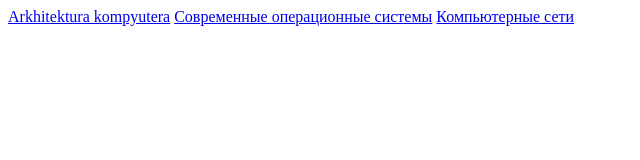
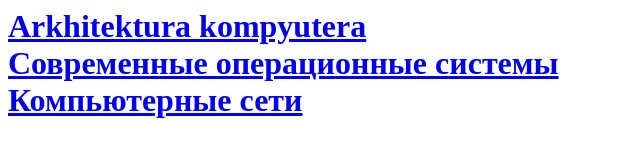
Before and after one commit to suzdalenko-dev/read, a plain HTML site: page index.html in a window 1280 px wide. Shown: the whole page, without its empty margins (0-640 px from the left). Drawn offline with Linux system fonts and the light colour scheme.

Commit message:
Update index.html
Signed-off-by: Diseño Web Cantabria <62180604+Diseno-Desarrollo-Web-App-Cantabria@users.noreply.github.com>

```diff
--- a/index.html
+++ b/index.html
@@ -1,3 +1,12 @@
-<a href="https://diseno-desarrollo-web-app-cantabria.github.io/read/Tanenbaum_E_-_Arkhitektura_kompyutera_6-e_izdanie.pdf">Arkhitektura kompyutera</a>
-<a href="https://diseno-desarrollo-web-app-cantabria.github.io/read/Таненбаум Э. - Современные операционные системы (Классика Computer Science) - 2015.pdf">Современные операционные системы</a>
-<a href="https://diseno-desarrollo-web-app-cantabria.github.io/read/Таненбаум.Э - Компьютерные сети(Классика Computer Science)-2012.PDF">Компьютерные сети</a>
+<html>
+  <head>
+    <title>Arkhitektura kompyutera Современные операционные системы< Компьютерные сети</title>
+  </head>
+  <body>
+    <h1>
+      <a href="https://diseno-desarrollo-web-app-cantabria.github.io/read/Tanenbaum_E_-_Arkhitektura_kompyutera_6-e_izdanie.pdf">Arkhitektura kompyutera</a><br>
+      <a href="https://diseno-desarrollo-web-app-cantabria.github.io/read/Таненбаум Э. - Современные операционные системы (Классика Computer Science) - 2015.pdf">Современные операционные системы</a><br>
+      <a href="https://diseno-desarrollo-web-app-cantabria.github.io/read/Таненбаум.Э - Компьютерные сети(Классика Computer Science)-2012.PDF">Компьютерные сети</a><br>
+    </h1>
+   </body>
+</html>
```
